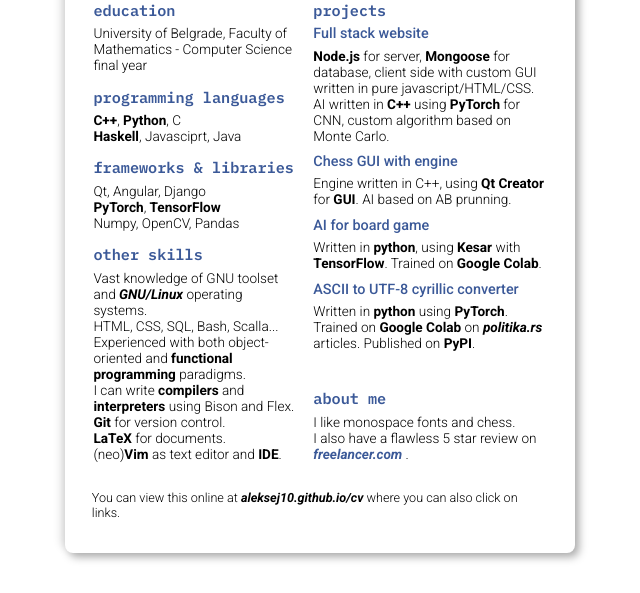
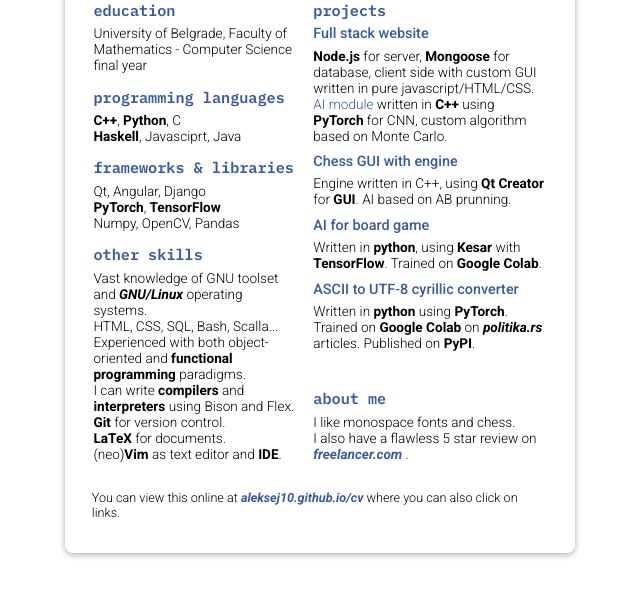
Before and after one commit to Aleksej10/cv, a plain HTML site: page a4/index.html in a window 1280 px wide. Shown: the part 207-800 px from the top of the page, without its empty margins (320-960 px from the left). Drawn offline with Linux system fonts and the light colour scheme.

Commit message:
small changes

```diff
--- a/a4/index.html
+++ b/a4/index.html
@@ -77,7 +77,7 @@
                             <p class="project-name"> <a href="https://github.com/Aleksej10/checkers"> Full stack website </a></p>
                         </div>
                         <p class="text-b"> <b>Node.js</b> for server, <b>Mongoose</b> for database, client side with custom GUI written in pure javascript/HTML/CSS. <br>
-                                    AI written in <b>C++</b> using <b>PyTorch</b> for CNN, custom algorithm based on Monte Carlo. </p>
+                            <a href="https://github.com/Aleksej10/checkersAI"> AI module </a>written in <b>C++</b> using <b>PyTorch</b> for CNN, custom algorithm based on Monte Carlo. </p>
                     </div>
                     <div class="body-p">
                         <div class="project-name-div">
@@ -112,7 +112,7 @@
         <div class="footer-div horizontal">
             <div class="body-p">
                 <div class="header-p">
-                    <p class="text-f"> You can view this online at <i><b>aleksej10.github.io/cv</b></i> where you can also click on links. </p>
+                    <p class="text-f"> You can view this online at <i><b><a href="https://aleksej10.github.io/cv">aleksej10.github.io/cv</a></b></i> where you can also click on links. </p>
                 </div>
             </div>
         </div>
--- a/style.css
+++ b/style.css
@@ -1,6 +1,5 @@
 :root{
-    --box-shadow: 0.5vmin  0.5vmin 1vmin #aaaaaa,
-                 -0.5vmin -0.5vmin 1vmin #dddddd;
+    --box-shadow: 0 2px 6px 0 rgba(0, 0, 0, .3);
     --accent-color: #3b5998;
     --width: 63.63961030678927vmin;
     --height: calc(var(--width)*1.4142135623730951);
```
Also changed, not shown: index.html (+1 -1 lines).
